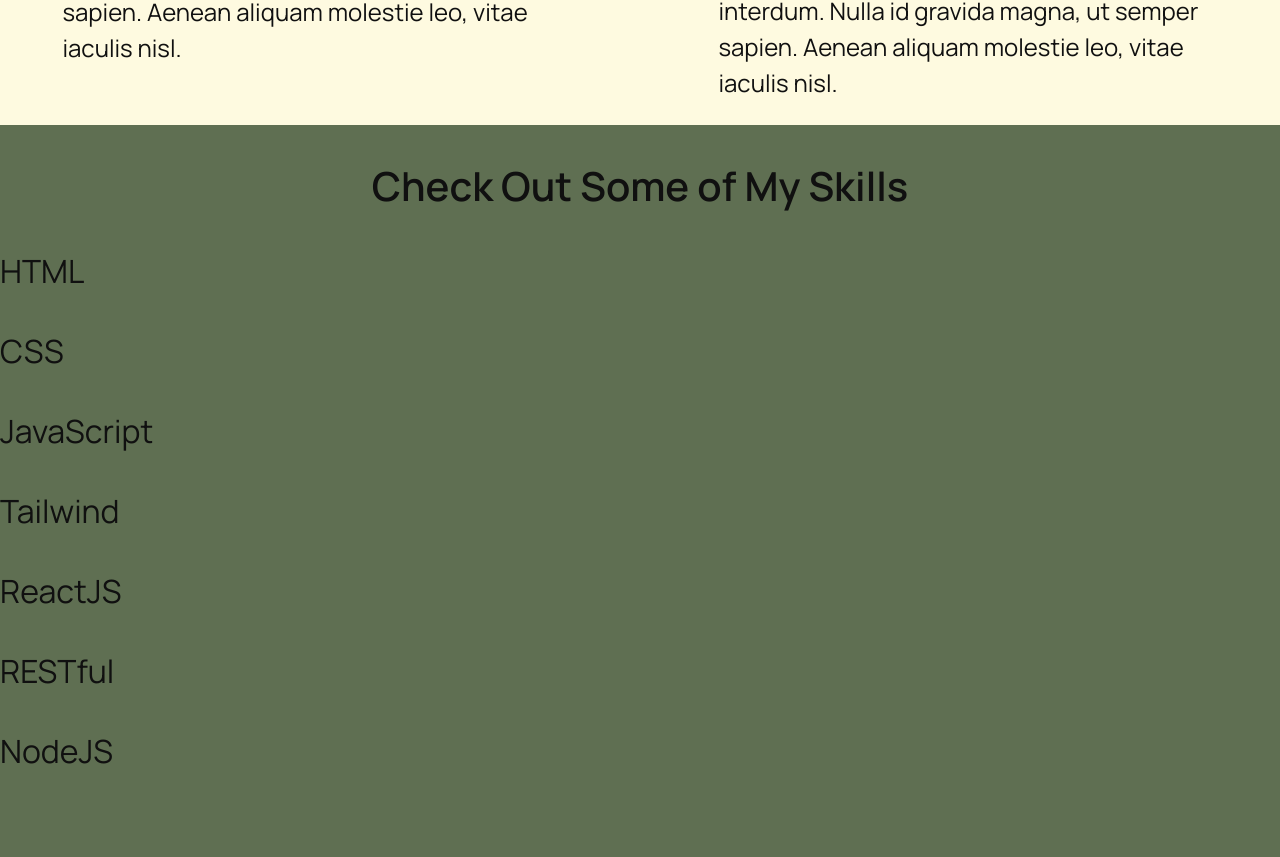
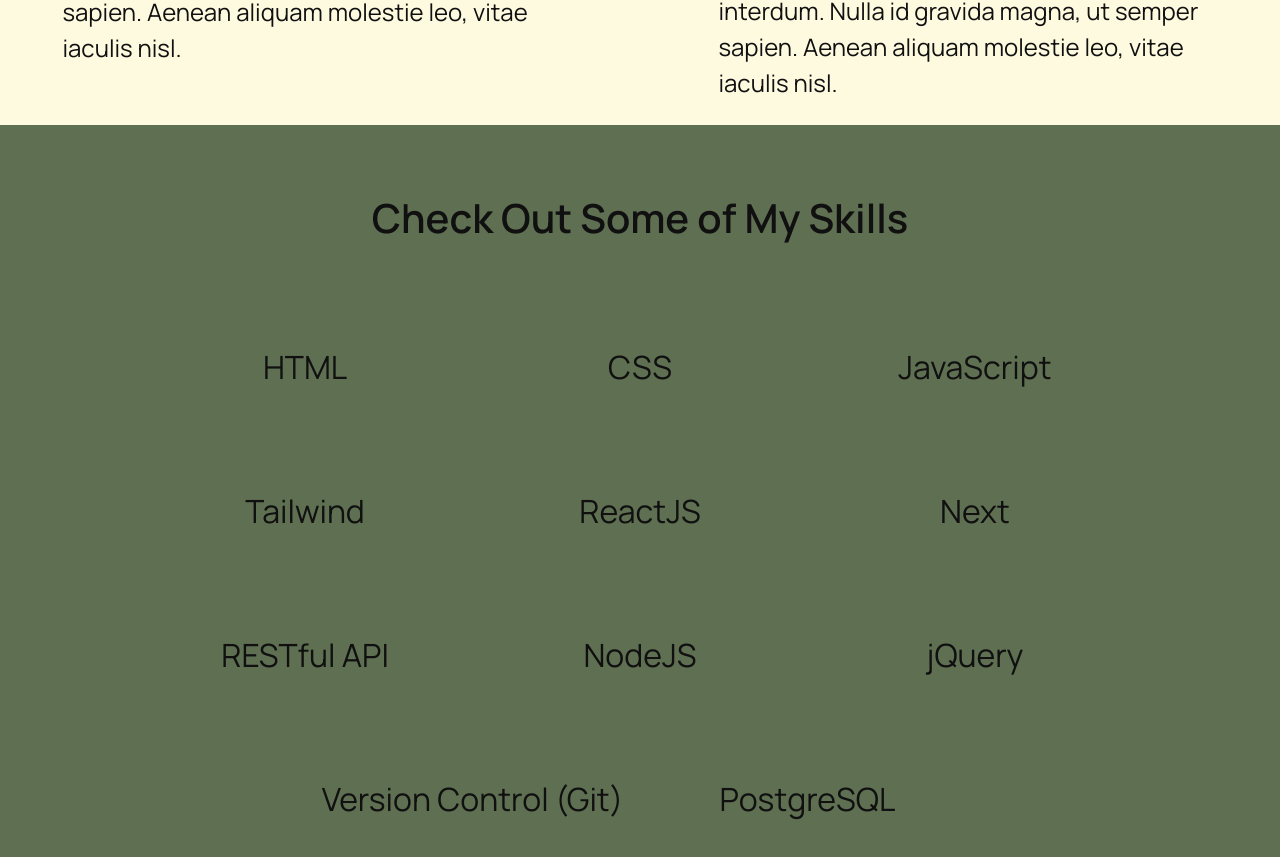
Before and after one commit to CarolANikolic/portfolio, a Next.js app: page / in a window 1280 px wide. Shown: the part 4299-5156 px from the top of the page. Before the commit the page ends 5106 px from the top, so only its background shows below. Built offline with nearby package versions, Linux system fonts and the light colour scheme.

Commit message:
style: add style and adjust position for the list of skills.

```diff
--- a/components/Skills/index.js
+++ b/components/Skills/index.js
@@ -4,7 +4,7 @@
 
 export default function Skills() {
     return (
-        <section>
+        <section className={styles.skillsSection}>
             <div>
                 <TitleAndText
                 title="h2"
@@ -15,12 +15,12 @@
                 />
             </div>
 
-            <div>
+            <div className={styles.skillsGrid}>
                 {skills.map((skill) => (
                     <TitleAndText
                         key={skill}
                         text={skill}
-                        alignment="left"
+                        alignment="center"
                         color="regularBlack"
                         fontSize="medium"
                     />
--- a/components/Skills/index.module.css
+++ b/components/Skills/index.module.css
@@ -0,0 +1,51 @@
+.skillsSection {
+    padding: 2rem;
+    display: flex;
+    flex-direction: column;
+    align-items: center;
+}
+
+.skillsGrid {
+    display: grid;
+    grid-template-columns: repeat(2, 1fr);
+    gap: 1rem;
+    width: 80%;
+    margin-top: 2rem;
+}
+
+.skillsGrid div {
+    display: flex;
+    justify-content: center;
+    align-content: center;
+}
+
+.skillsGrid div:last-child {
+    grid-column: 1 / -1;
+}
+
+.skillsGrid div:hover,
+.skillsGrid div:active {
+    background: linear-gradient(90deg, var(--green), var(--yellow));
+    background-clip: text;
+    -webkit-background-clip: text;
+    -webkit-text-fill-color: transparent;
+}
+
+@media screen and (min-width: 1024px) {
+    .skillsGrid {
+        display: grid;
+        grid-template-columns: 1fr 1fr 1fr;
+        grid-template-rows: repeat(4, auto);
+        gap: 2rem;
+    }
+
+    .skillsGrid > div:nth-child(10) {
+        grid-column: 1 / 3;
+        grid-row: 4;
+    }
+
+    .skillsGrid > div:nth-child(11) {
+        grid-column: 2 / 4;
+        grid-row: 4;
+    }
+}
--- a/objects/skills.js
+++ b/objects/skills.js
@@ -6,8 +6,12 @@
     "JavaScript",
     "Tailwind",
     "ReactJS",
-    "RESTful",
+    "Next",
+    "RESTful API",
     "NodeJS",
+    "jQuery",
+    "Version Control (Git)",
+    "PostgreSQL"
 ];
 
 export default skills
```
